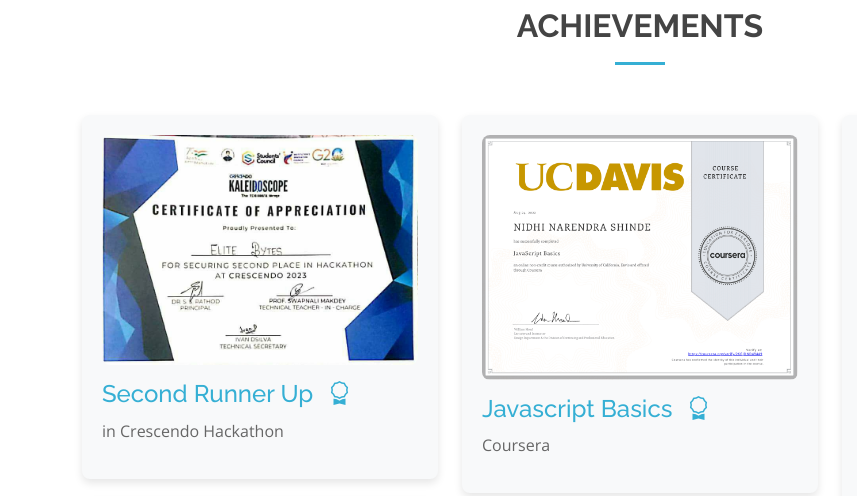
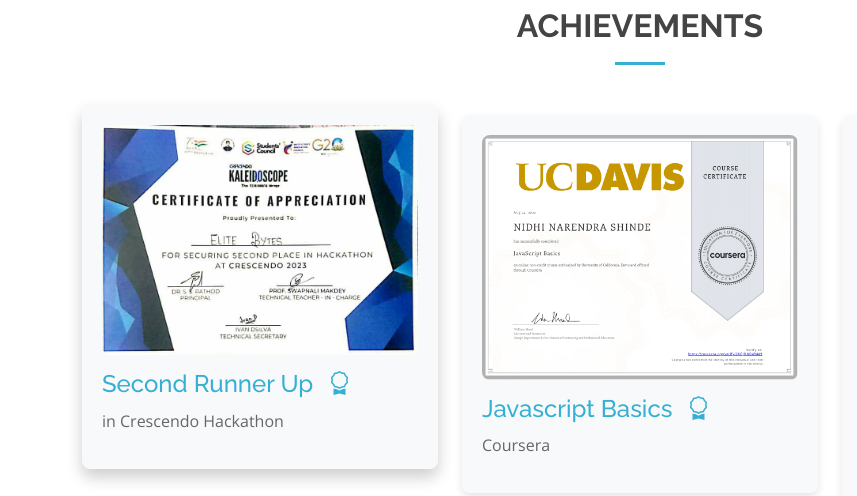
Before and after one commit to nidhi8404/n, a plain HTML site: page achievements.html in a window 1280 px wide. In both pictures the pointer is over the element 260 px from the left and 400 px from the top of the page. Shown: the part 103-599 px from the top of the page, 0-857 px from the left. Drawn offline with nearby package versions, Linux system fonts and the light colour scheme; grey boxes are pictures that could not be loaded.

Commit message:
my achievements

```diff
--- a/achievements.html
+++ b/achievements.html
@@ -59,14 +59,19 @@
 
     </div>
 
-    <style>
-      .achievement-item {
+    <style>.achievement-item {
       background-color: #f8f9fa;
       padding: 20px;
       margin-bottom: 20px;
       width: 100%;
       box-shadow: 0 4px 8px rgba(0, 0, 0, 0.1);
       border-radius: 8px;
+      transition: transform 0.3s, box-shadow 0.3s;
+  }
+
+  .achievement-item:hover {
+      transform: translateY(-10px);
+      box-shadow: 0 8px 16px rgba(0, 0, 0, 0.2);
   }
 
   .achievement-item img {
@@ -85,6 +90,7 @@
       font-size: 1rem;
       color: #666;
   }
+
   </style>
   </header><!-- End Header -->
 
```
Also changed, not shown: contact.html (+0 -7 lines), projects.html (+10 -24 lines). Lines whose indentation alone changed are shown as unchanged.
